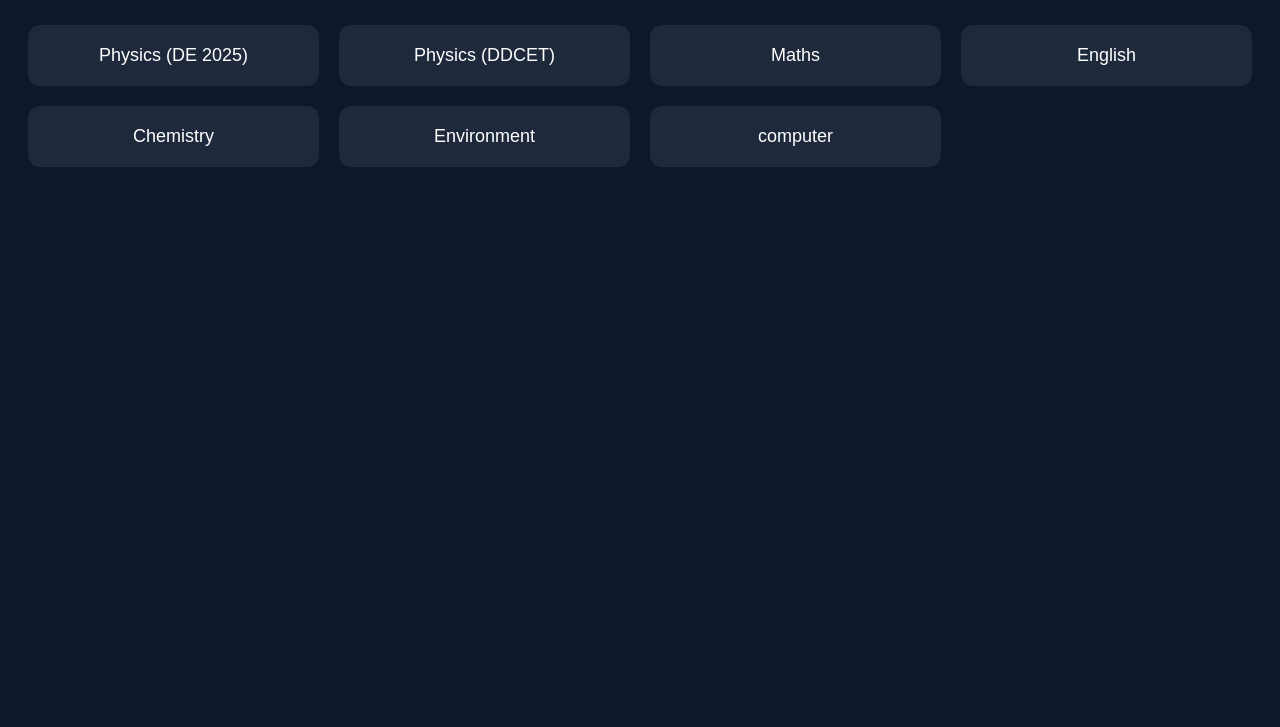
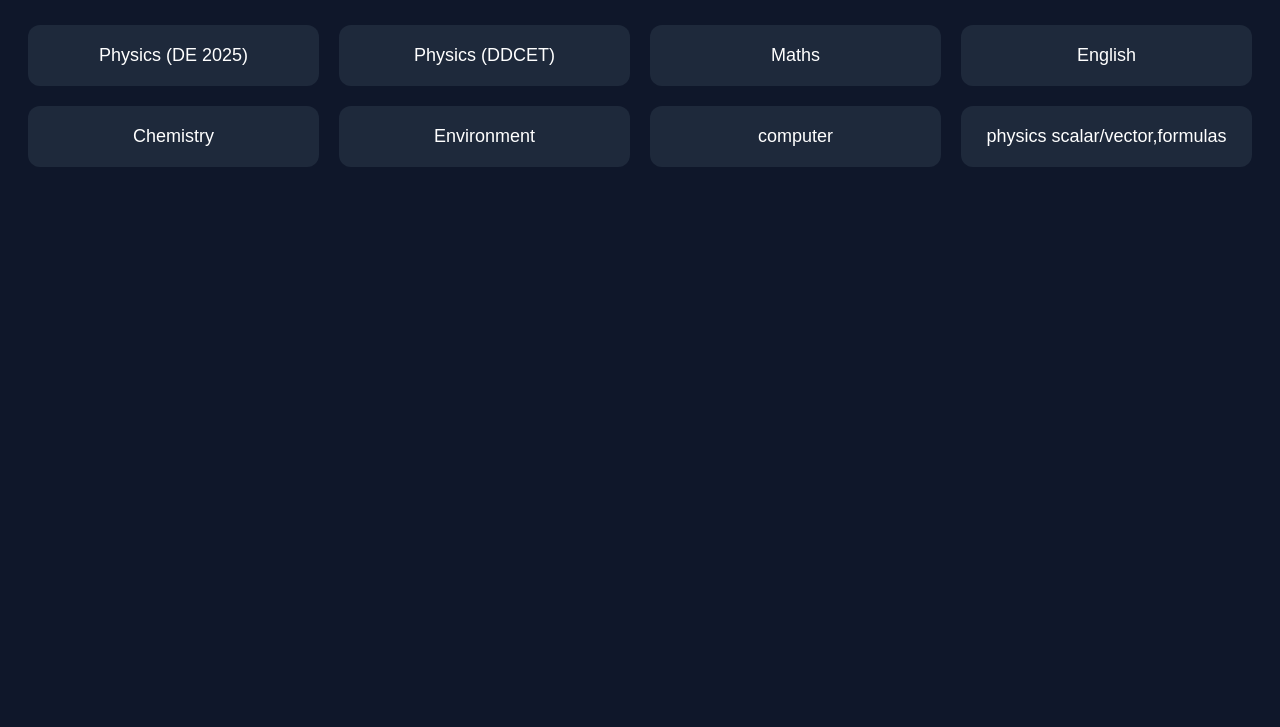
Before and after one commit to cse-diploma/DDCET-Last-day, a plain HTML site: page index.html in a window 1280 px wide. Shown: the part 73-800 px from the top of the page. Drawn offline with Linux system fonts and the light colour scheme.

Commit message:
Add physics study guide link to index.html

```diff
--- a/index.html
+++ b/index.html
@@ -72,6 +72,10 @@ a {
 <a href="computer_study_guide.html">computer</a>
 </div>
 
+<div class="card">
+<a href="physics_lastday.html">physics scalar/vector,formulas</a>
+</div>
+
 </div>
 
 </body>
```
